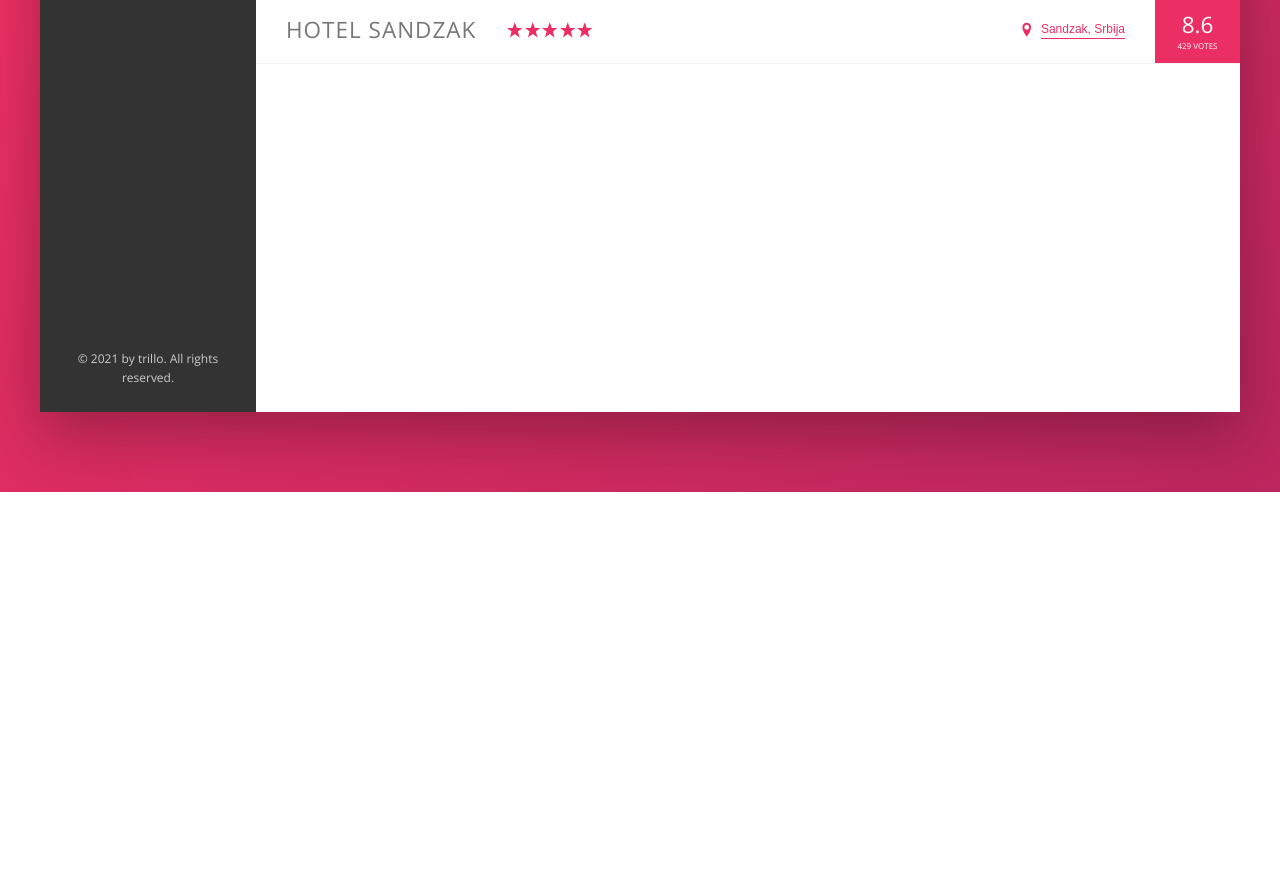
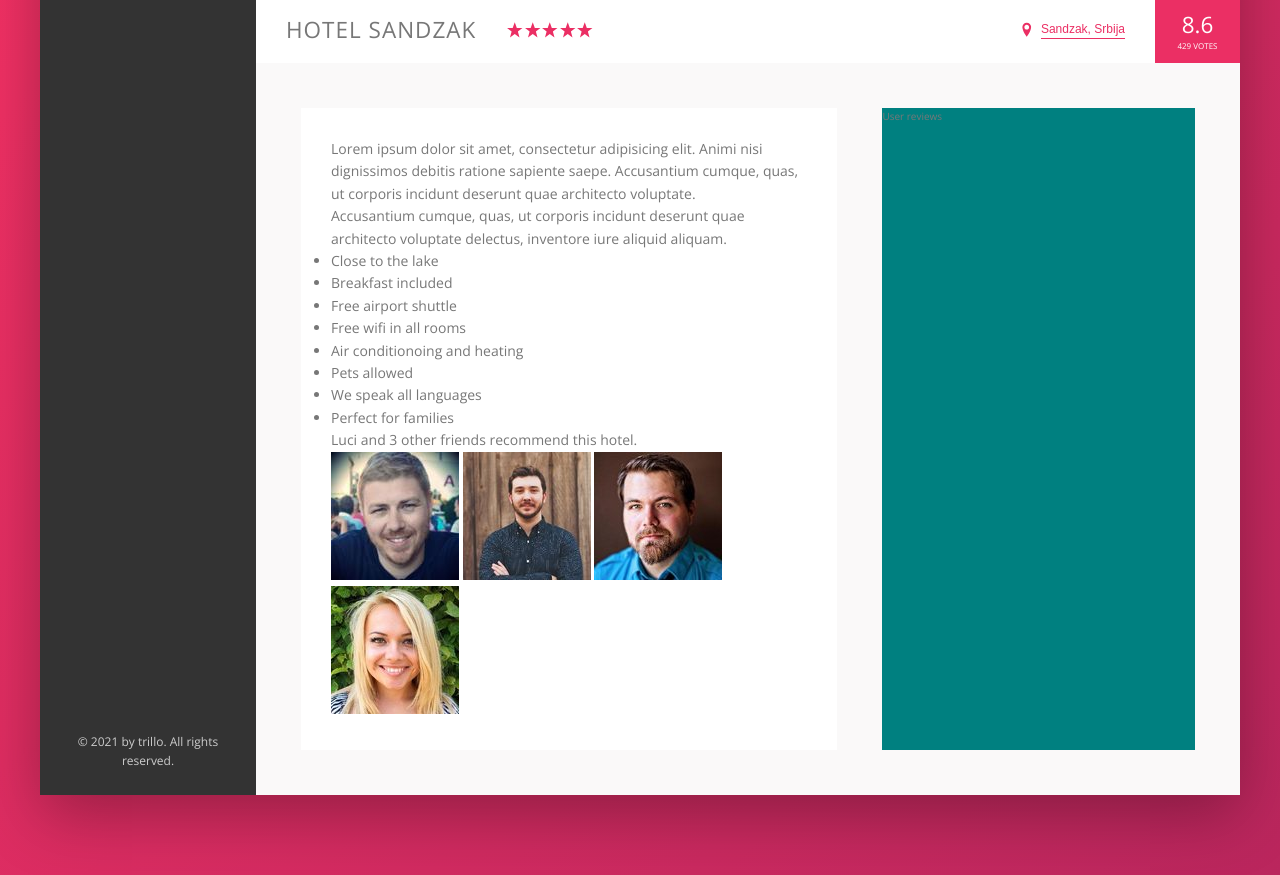
Before and after one commit to KadirZukorlic/Trillo, a website: page index.html in a window 1280 px wide. Shown: the part 538-1413 px from the top of the page. Before the commit the page ends 1030 px from the top, so only its background shows below. Drawn offline with nearby package versions, Linux system fonts and the light colour scheme.

Commit message:
description part styling, images added and paragraphs

```diff
--- a/index.html
+++ b/index.html
@@ -140,6 +140,42 @@
                             <div class="overview__rating-count">429 votes</div>
                         </div>
                     </div>
+
+                    <div class="detail">
+                        <div class="description">
+                            <p class="paragraph">
+                                Lorem ipsum dolor sit amet, consectetur adipisicing elit. Animi nisi dignissimos debitis ratione sapiente saepe. Accusantium cumque, quas, ut corporis incidunt deserunt quae architecto voluptate.
+                            </p>
+                            <p class="paragraph">
+                                Accusantium cumque, quas, ut corporis incidunt deserunt quae architecto voluptate delectus, inventore iure aliquid aliquam.
+                            </p>
+                            <ul class="list">
+                                <li class="list__item">Close to the lake</li>
+                                <li class="list__item">Breakfast included</li>
+                                <li class="list__item">Free airport shuttle</li>
+                                <li class="list__item">Free wifi in all rooms</li>
+                                <li class="list__item">Air conditionoing and heating</li>
+                                <li class="list__item">Pets allowed</li>
+                                <li class="list__item">We speak all languages</li>
+                                <li class="list__item">Perfect for families</li>
+                            </ul>
+                            <div class="recommend">
+                                <p class="recommend_count">
+                                    Luci and 3 other friends recommend this hotel.
+                                </p>
+                                <div class="recommend__friends">
+                                    <img src="img/user-3.jpg" alt="Friend 1" class="recommend__photo">
+                                    <img src="img/user-4.jpg" alt="Friend 2" class="recommend__photo">
+                                    <img src="img/user-5.jpg" alt="Friend 3" class="recommend__photo">
+                                    <img src="img/user-6.jpg" alt="Friend 4" class="recommend__photo">
+                                </div>
+                            </div>
+                        </div>
+
+                        <div class="user-reviews">
+                            User reviews
+                        </div>
+                    </div>
                 </main>
             </div>
         </div>
--- a/sass/_base.scss
+++ b/sass/_base.scss
@@ -14,6 +14,9 @@
     --color-grey-dark-3: #999;
 
     --shadow-dark: 0 2rem 6rem rgba(0, 0, 0, .3);
+    --shadow-light: 0 2rem 5rem rgba(0, 0, 0, .06)
+
+    --line: border-bottom: 1px solid var(--color-grey-light-2);
 }
 
 
--- a/sass/_components.scss
+++ b/sass/_components.scss
@@ -224,7 +224,7 @@
 .overview {
     display: flex;
     align-items: center;
-    border-bottom: 1px solid var(--color-grey-light-2);
+    border-bottom: var(--line);
 
 
     &__heading {
--- a/sass/_layout.scss
+++ b/sass/_layout.scss
@@ -35,8 +35,26 @@
 .hotel-view {
     background-color: #fff;
 
-    //TEST
-    height: 80rem;
-
     flex: 1; //flex-grow 1 => grow as much as there is space
 }
+
+.detail {
+    display: flex;
+    padding: 4.5rem;
+    background-color: var(--color-grey-light-1);
+    border-bottom: var(--line);
+}
+
+.description {
+    font-size: 1.4rem;
+    background-color: #fff;
+    box-shadow: var(--shadow-light);
+    padding: 3rem;
+    flex: 0 0 60%;
+    margin-right: 4.5rem;
+}
+
+.user-reviews {
+    background-color: teal;
+    flex: 1; // ocupy remaining space; (flex-grow)
+}
```
Also changed, not shown: css/style.css.
